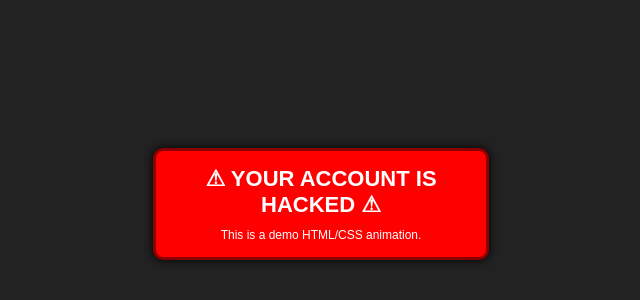
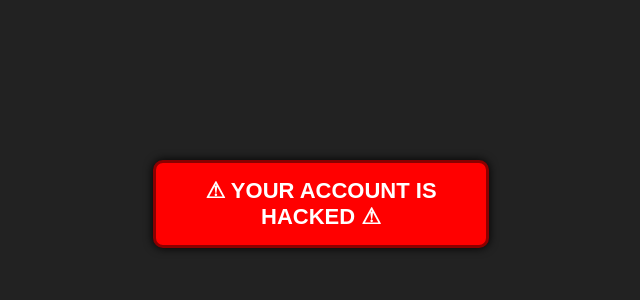
Before and after one commit to Sharathmll/G, a plain HTML site: page index.html in a window 1280 px wide. Shown: the part 196-496 px from the top of the page, without its empty margins (319-959 px from the left). Drawn offline with Linux system fonts and the light colour scheme.

Commit message:
Update index.html

```diff
--- a/index.html
+++ b/index.html
@@ -60,9 +60,7 @@
             ⚠ YOUR ACCOUNT IS HACKED ⚠
         </div>
 
-        <div class="note">
-            This is a demo HTML/CSS animation.
-        </div>
+
     </div>
 
 </body>
```
